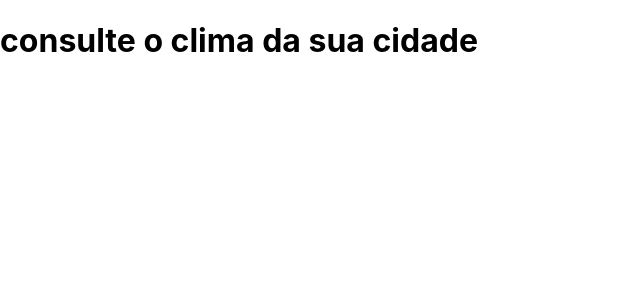
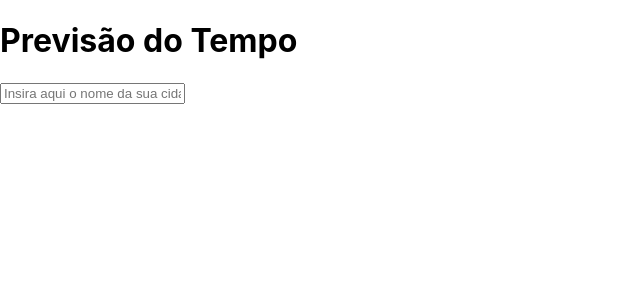
Before and after one commit to Lara-Capila/clima, a React (Create React App) app: page / in a window 1280 px wide. Shown: the top 300 px of the page, without its empty margins (0-640 px from the left). Built offline with nearby package versions, Linux system fonts and the light colour scheme.

Commit message:
Testando netlify

```diff
--- a/src/App.js
+++ b/src/App.js
@@ -1,8 +1,15 @@
+import { Fragment } from 'react';
 import './App.css';
 
 function App() {
   return (
-  <h1>consulte o clima da sua cidade</h1>
+    <Fragment>
+      <h1>Previsão do Tempo</h1>
+      <input
+        type="text"
+        placeholder="Insira aqui o nome da sua cidade"
+      />
+    </Fragment>
   );
 }
 
```
